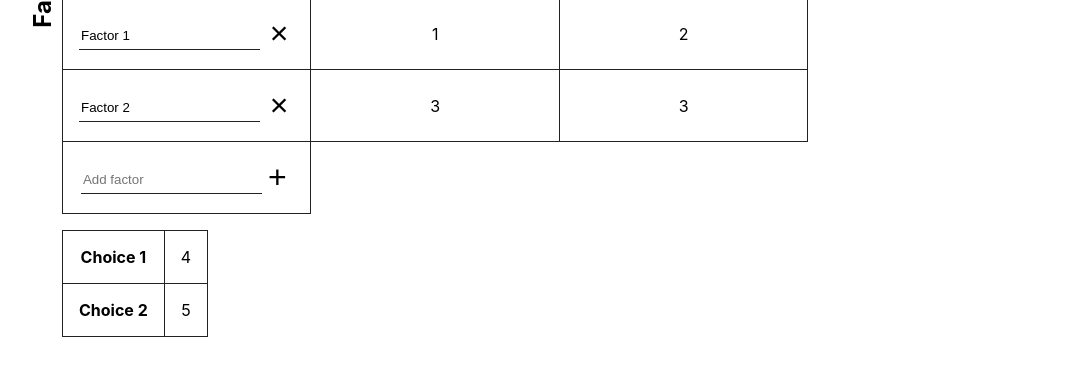
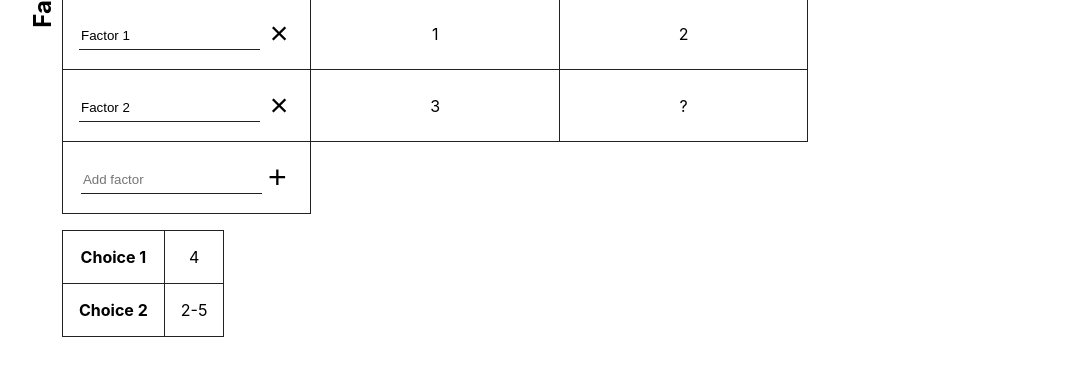
Before and after one commit to davidrhoderick/decision-matrix-frontend, a React (Create React App) app: page / in a window 1280 px wide. Shown: the part 239-614 px from the top of the page, without its empty margins (2-1086 px from the left). Built offline with nearby package versions, Linux system fonts and the light colour scheme.

Commit message:
Fixing #2.

```diff
--- a/src/App.js
+++ b/src/App.js
@@ -57,7 +57,7 @@ const App = () => {
         <tbody>
           {factors.map((factor, factorIndex) => <tr key={factorIndex}>
             <th><StyledInput value={factor} onChange={event => dispatch(changeFactor({name: event.target.value, index: factorIndex}))} /> {factors.length > 1 && <Remove onClick={() => dispatch(removeFactor(factorIndex))} />}</th>
-            {factorsChoices[factorIndex].map((choiceFactor, choiceIndex) => <td key={choiceIndex} onClick={() => dispatch(incrementFactor({factor: factorIndex, choice: choiceIndex}))}>{choiceFactor}</td>)}
+            {factorsChoices[factorIndex].map((choiceFactor, choiceIndex) => <td key={choiceIndex} onClick={() => dispatch(incrementFactor({factor: factorIndex, choice: choiceIndex}))}>{choiceFactor < 0 ? '?' : choiceFactor}</td>)}
           </tr>)}
           <tr>
             <td><StyledInput value={newFactor} onChange={(event) => setNewFactor(event.target.value)} placeholder="Add factor" /><Add onClick={() => {
@@ -76,7 +76,33 @@ const App = () => {
         <tbody>
           {choices.map((choice, index) => <tr key={index}>
             <th>{choice}</th>
-            <td>{factorsChoices.reduce((sum, factor) => sum += factor[index], 0)}</td>
+            <td>{factorsChoices.reduce((totals, factor) => {
+              const min = totals[0]
+              const max = totals[1]
+
+              if(factor[index] < 0) {
+                return [
+                  min,
+                  max + 3
+                ]
+              } else {
+                return [
+                  min + factor[index],
+                  max + factor[index]
+                ]
+              }
+            }, [0, 0]).reduce((string, total) => {
+              if(string.length === 0) {
+                return `${total}`
+              } else {
+                // eslint-disable-next-line eqeqeq
+                if(string == total) {
+                  return string
+                } else {
+                  return `${string}-${total}`
+                }
+              }
+            }, '')}</td>
           </tr>)}
         </tbody>
       </StyledTable>
--- a/src/factorsChoicesSlice.js
+++ b/src/factorsChoicesSlice.js
@@ -6,7 +6,7 @@ export const factorsChoicesSlice = createSlice({
     matrix: [[
         1, 2
       ], [
-        3, 3
+        3, -1
       ]
     ]
   },
@@ -15,7 +15,7 @@ export const factorsChoicesSlice = createSlice({
       state.matrix[action.payload.factor][action.payload.choice]++
 
       if(state.matrix[action.payload.factor][action.payload.choice] > 3) {
-        state.matrix[action.payload.factor][action.payload.choice] = 0
+        state.matrix[action.payload.factor][action.payload.choice] = -1
       }
     }
   },
```
